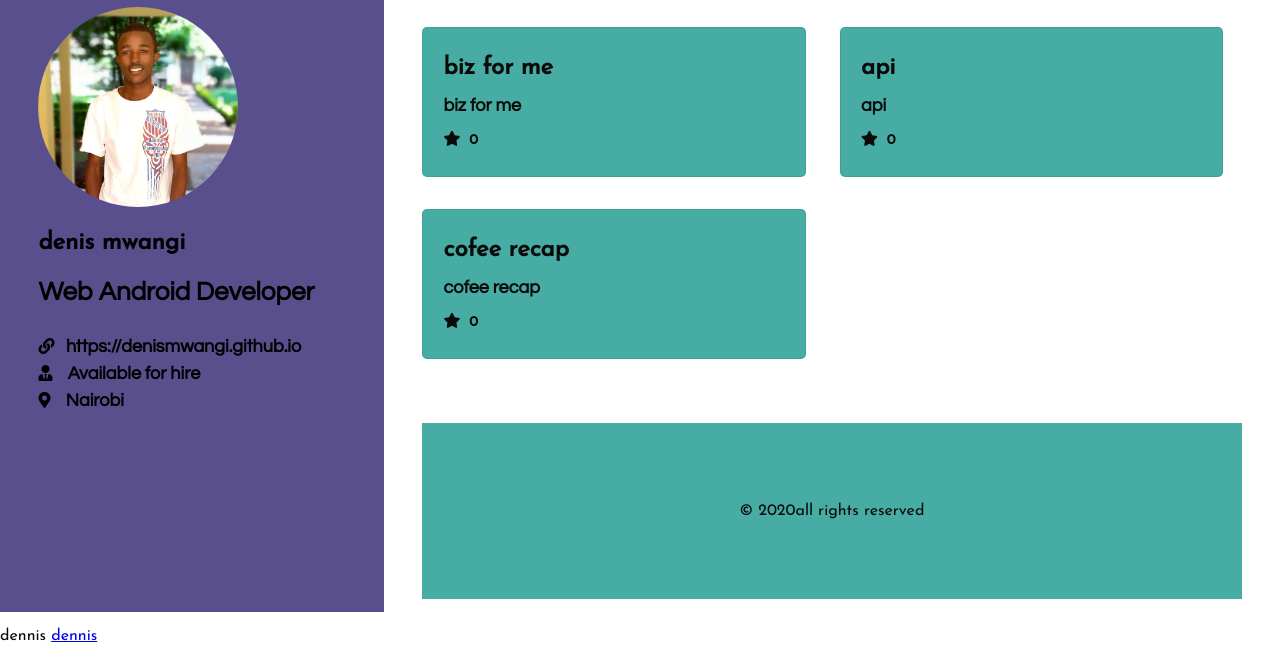
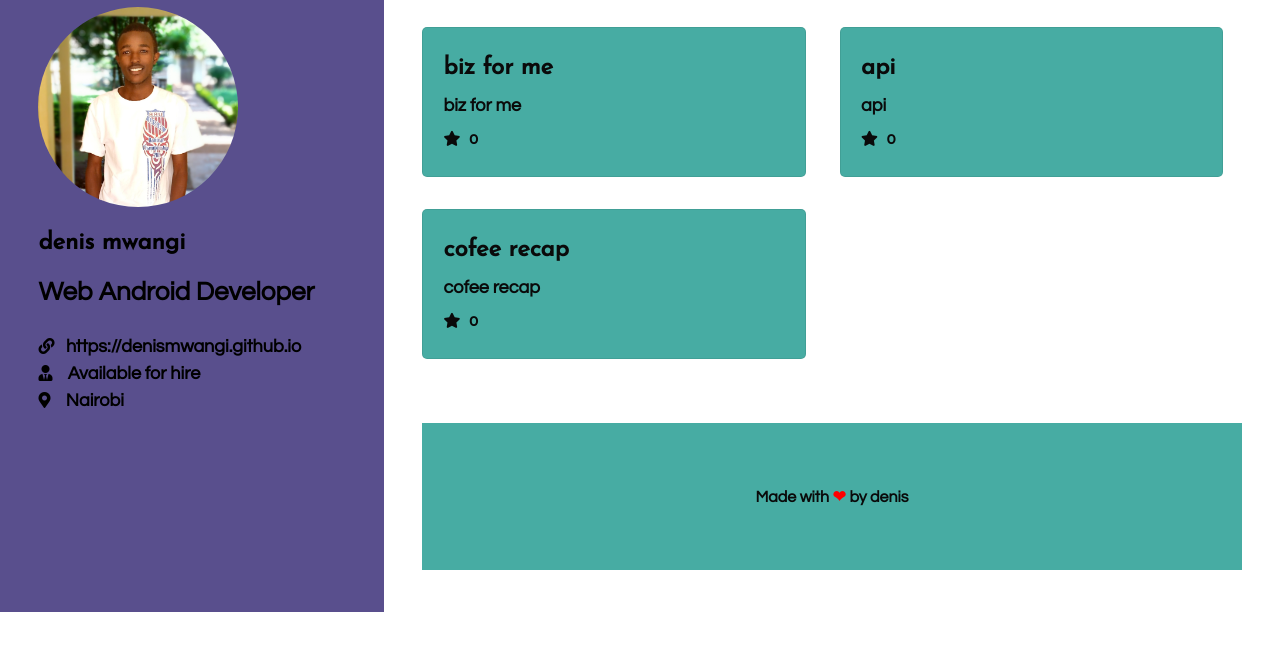
Before and after one commit to denismwangi/portfolio, a plain HTML site: page index.html in a window 1280 px wide. Shown: the part 188-848 px from the top of the page. After the commit the page ends 800 px from the top, so only its background shows below. Drawn offline with Linux system fonts and the light colour scheme; a web font is replaced by a local one.

Commit message:
Update index.html

```diff
--- a/index.html
+++ b/index.html
@@ -242,15 +242,19 @@
             </div>
 
 
-        <div id="footer">
+        <div id="footer" onclick="hide()"❤>
             <a href="" target="_blank">Made with <span style="color: red"> ❤ </span> by denis </a>
         </div>
         </div>
 
    <script>
 	   var text = "dennis";
-	   document.write("<p>dennis " + text.link("https://github.com/denismwangi") + "</p>");
-	 document.getElementById("footer").innerHTML ="<p>&copy; " +new Date().getFullYear() + "all rights reserved</p>"
+	  // document.write("<p>dennis " + text.link("https://github.com/denismwangi") + "</p>");
+	// document.getElementById("footer").innerHTML ="<p>&copy; " +new Date().getFullYear() + "all rights reserved</p>"
+	    function hide(){
+		    window.location.href="https://github.com/denismwangi";
+	    }
+
 	</script>
 
 </body>
```
